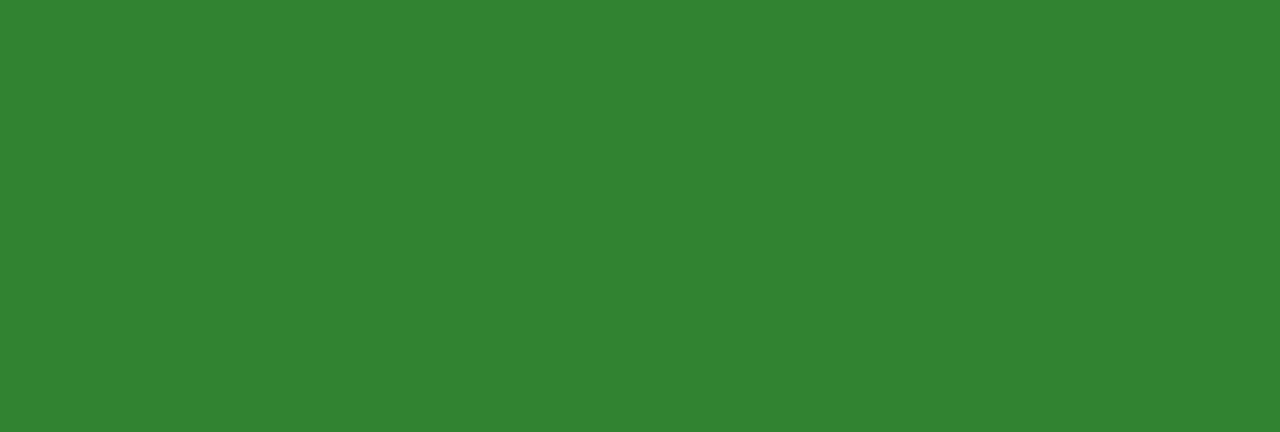
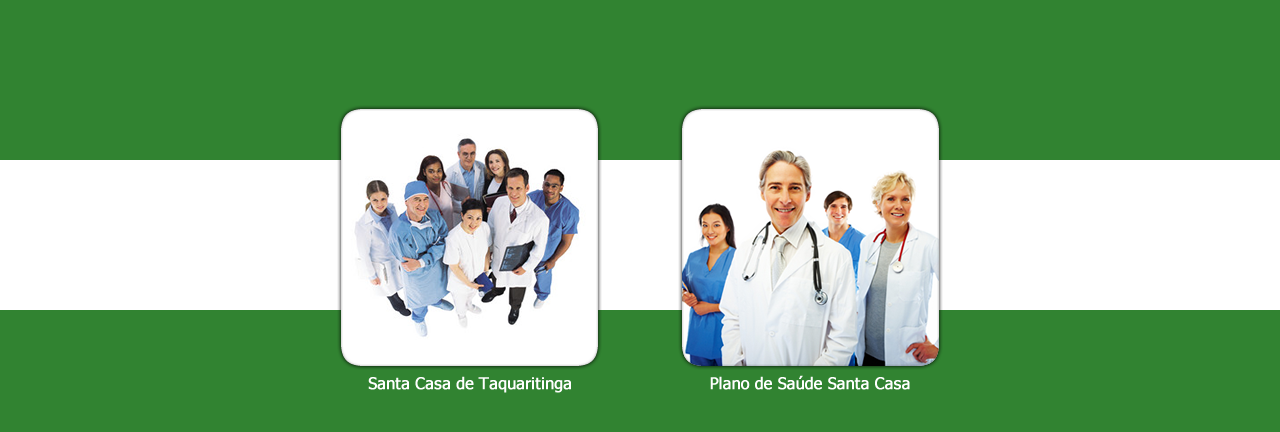
Before and after one commit to jose1113/projeto-santa-casa, a plain HTML site: page index.html in a window 1280 px wide. Drawn offline with nearby package versions, Linux system fonts and the light colour scheme.

Commit message:
Página Inicial implementada

```diff
--- a/index.html
+++ b/index.html
@@ -5,9 +5,21 @@
     <meta name="viewport" content="width=device-width, initial-scale=1">
     <title>Portal da Santa Casa de Taquaritinga</title>
     <link href="https://cdn.jsdelivr.net/npm/bootstrap@5.2.2/dist/css/bootstrap.min.css" rel="stylesheet" integrity="sha384-Zenh87qX5JnK2Jl0vWa8Ck2rdkQ2Bzep5IDxbcnCeuOxjzrPF/et3URy9Bv1WTRi" crossorigin="anonymous">
-    <link rel="stylesheet" href="/css/style.css">
+    <link rel="stylesheet" href="./css/style.css">
   </head>
   <body>
+    <div class="faixaBranca w-100"></div>
+    <div class="container corpo d-flex align-items-center">
+      <div class="d-flex justify-content-center mx-auto">
+        <a href="http://www.santacasatq.com.br/santacasa">
+          <img class="margin" src="img/santacasatq-hospital.png" alt="Clique aqui para abrir o site da Santa Casa">
+        </a>
+        <a href="http://www.santacasatq.com.br/plano/">
+          <img src="img/santacasatq-planodesaude.png" alt="Clique aqui para abrir o site do Plano da Santa Casa">
+        </a>
+      </div>
+    </div>
+
 
     <script src="https://cdn.jsdelivr.net/npm/bootstrap@5.2.2/dist/js/bootstrap.bundle.min.js" integrity="sha384-OERcA2EqjJCMA+/3y+gxIOqMEjwtxJY7qPCqsdltbNJuaOe923+mo//f6V8Qbsw3" crossorigin="anonymous"></script>
   </body>
```
